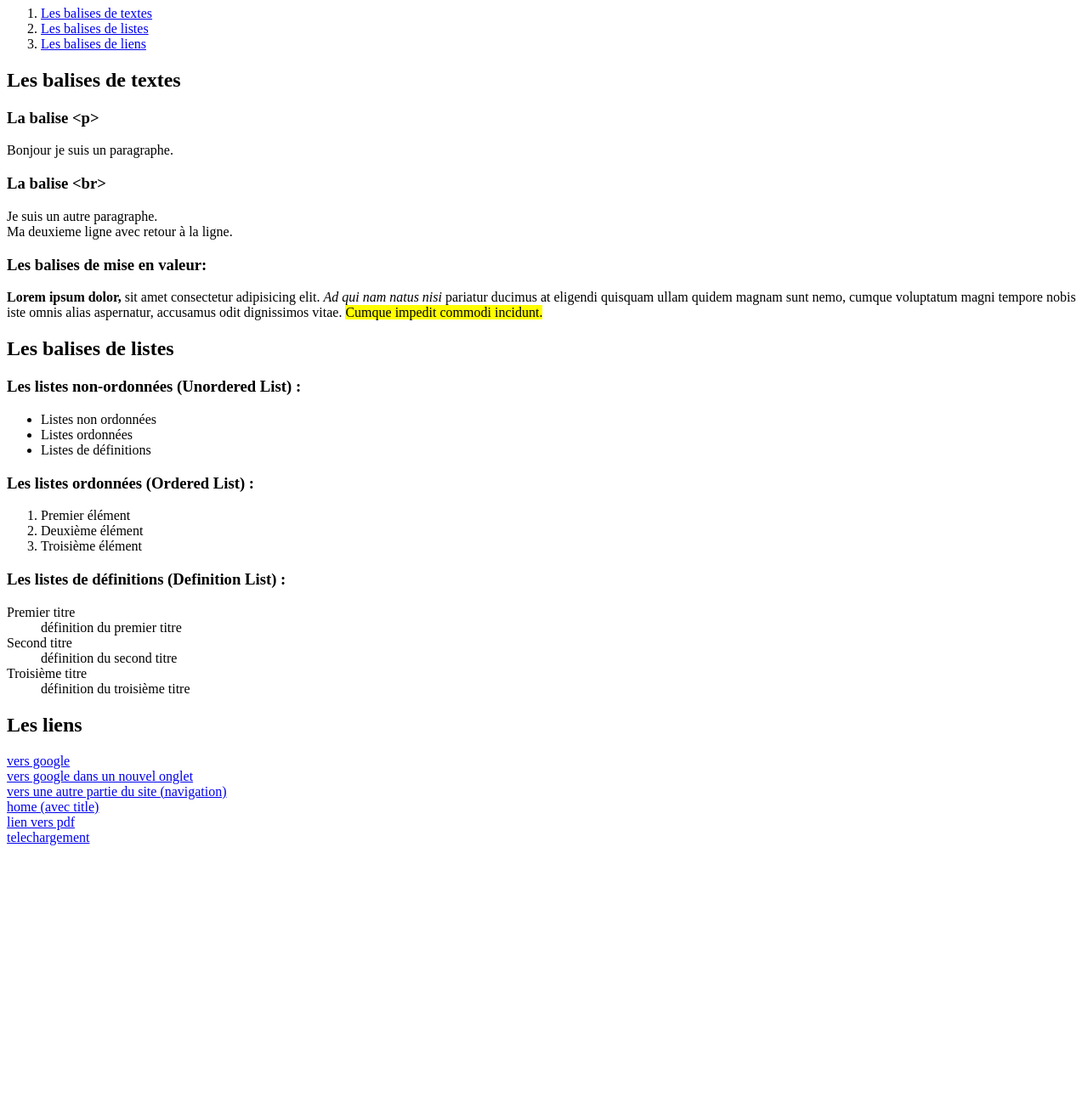
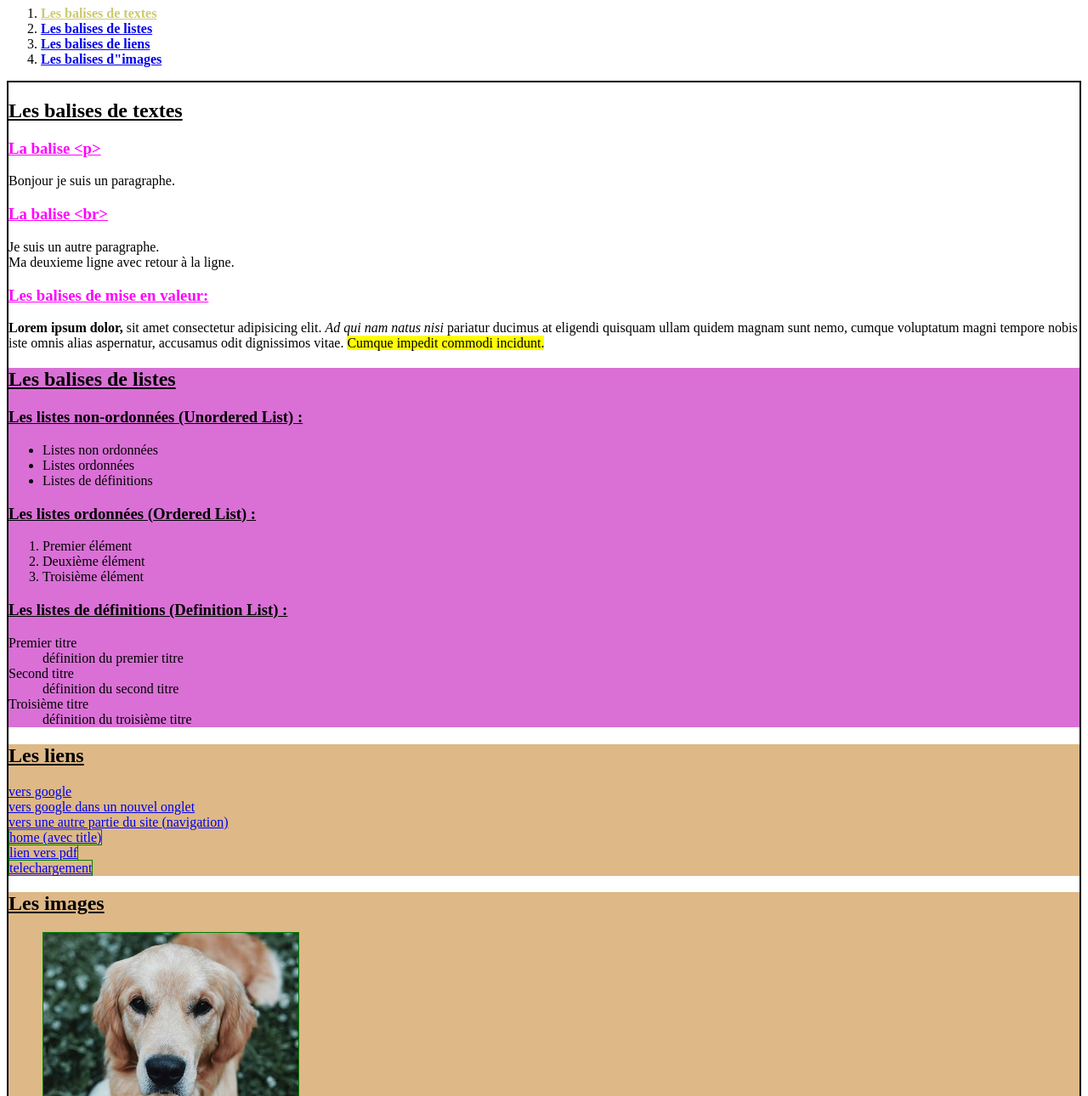
Before and after one commit to aKimtsPro/FondamentauxWeb, a plain HTML site: page demo/index.html in a window 1280 px wide. Shown: the part 73-1363 px from the top of the page at 85% size. Before the commit the page ends 1076 px from the top, so only its background shows below. Drawn offline with Linux system fonts and the light colour scheme.

Commit message:
post base css

```diff
--- /dev/null
+++ b/demo/css/main.css
@@ -0,0 +1,55 @@
+
+/* *{
+    border: 5px dashed cadetblue;
+} */
+
+/* Selecteur par nom de balise */
+header {
+    background-color:rgb(0, 255, 13);
+    color: white;
+}
+
+/* Selecteur par id */
+#main-content{
+    border: 2px solid black;
+}
+
+/* Selecteur par class */
+.classed-link{
+    font-weight: bold;
+}
+
+/* Tous les enfants indirects ou directs */
+#section-text h3{
+    color: fuchsia;
+}
+
+/* Tous les enfants directs */
+#demo-img > img{
+    border: 3px solid goldenrod;
+}
+
+/* Le premier voisin d'un élément */
+#section-text + *{
+    background-color: orchid;
+}
+
+/* Les voisins de manière générale */
+#section-list ~ *{
+    background-color: burlywood;
+}
+
+/* Selecteur par existance d'un attribut */
+/* pareil que '*[title]'  */
+[title] {
+    border: 1px solid green;
+}
+
+[href="#text"]{
+    color: rgb(204, 202, 113);
+}
+
+/* Combiner les selecteurs */
+h2, h3, h4, h5, div > h6 + p {
+    text-decoration: underline;
+}
--- a/demo/index.html
+++ b/demo/index.html
@@ -2,49 +2,71 @@
 <html lang="fr">
 <head>
     <title>Demo HTML</title>
+    <link rel="stylesheet" href="css/main.css">
 </head>
 <body>
 
-    <h1 id="demo">Demo HTML, les balises</h1>
 
+
+    <header>
+        <h1 id="demo">Demo HTML/CSS</h1>
+    </header>
+
+    <nav>
         <ol>
-        <li> <a href="#text">Les balises de textes</a> </li>
-        <li> <a href="#list">Les balises de listes</a> </li>
-        <li> <a href="#link">Les balises de liens</a> </li>
+            <li> <a href="#text" class="classed-link">Les balises de textes</a> </li>
+            <li> <a href="#list" class="classed-link">Les balises de listes</a> </li>
+            <li> <a href="#link" class="classed-link">Les balises de liens</a> </li>
+            <li> <a href="#img" class="classed-link">Les balises d"images</a> </li>
         </ol>
+    </nav>
 
-    <h2 id="text"> Les balises de textes </h2>
     <!-- a commenter -->
 
+    <div id="main-content">
+        <section id="section-text">
+            <h2 id="text"> Les balises de textes </h2>
+            <div>
+                <div>
                     <h3> La balise &lt;p&gt;</h3>
                     <p>Bonjour je suis un paragraphe.</p>
+                </div>
 
+                <div>
                     <h3> La balise &lt;br&gt;</h3>
                     <p>Je suis un autre paragraphe.<br> Ma deuxieme ligne avec retour à la ligne.</p>
+                </div>
 
+                <div>
                     <h3>Les balises de mise en valeur:</h3>
                     <p> <strong>Lorem ipsum dolor,</strong> sit amet consectetur adipisicing elit. <em>Ad qui nam natus nisi</em> pariatur ducimus at eligendi quisquam ullam quidem magnam sunt nemo, cumque voluptatum magni tempore nobis iste omnis alias aspernatur, accusamus odit dignissimos vitae. <mark>Cumque impedit commodi incidunt.</mark> </p>
+                </div>
+            </div>
+        </section>
 
+        <section id="section-list">
             <h2 id="list">Les balises de listes</h2>
-
+            <div id="list-container" class="demo-container">
+                <div>
                     <h3>Les listes non-ordonnées (Unordered List) : </h3>
-
                     <ul>
                         <li>Listes non ordonnées</li>
                         <li>Listes ordonnées</li>
                         <li>Listes de définitions</li>
                     </ul>
+                </div>
 
+                <div>
                     <h3>Les listes ordonnées (Ordered List) : </h3>
-
                     <ol>
                         <li>Premier élément</li>
                         <li>Deuxième élément</li>
                         <li>Troisième élément</li>
                     </ol>
+                </div>
 
+                <div>
                     <h3>Les listes de définitions (Definition List) : </h3>
-
                     <dl>
                         <dt>Premier titre</dt>
                         <dd>définition du premier titre</dd>
@@ -53,15 +75,40 @@
                         <dt>Troisième titre</dt>
                         <dd>définition du troisième titre</dd>
                     </dl>
+                </div>
 
+
+            </div>
+        </section>
+
+        <section id="section-link">
             <h2 id="link">Les liens</h2>
-
+            <div>
                 <a href="http://google.com">vers google</a><br>
                 <a href="http://google.com" target="_blank">vers google dans un nouvel onglet</a><br>
-    <a href="dossier/navigation.html">vers une autre partie du site (navigation)</a><br>
-    <a href="#demo" title="lien vers le de la page">home (avec title)</a><br>
+                <a href="dossier/navigation.html">vers une autre partie du site <span class="en-parathesse">(navigation)</span></a><br>
+                <a href="#demo" title="lien vers le de la page">home <span class="en-parathese">(avec title)</span></a><br>
                 <a href="ressources/Html & CSS (Bstorm).pdf" title="Html & CSS (Bstorm).pdf">lien vers pdf</a><br>
                 <a href="ressources/toDownload.rar" title="toDownload.rar">telechargement</a>
+            </div>
+        </section>
+
+        <section id="section-img">
+            <h2 id="img">Les images</h2>
+            <div id="demo-img">
+                <figure>
+                    <img src="../ressources/img/pexels-kira-schwarz-6898885.jpg" alt="photo d'un beau chien" title="photo d'un beau chien">
+                    <figcaption>Ceci est la photo d'un beau chien</figcaption>
+                </figure>
+                <img src="foireux" alt="photo d'un beau chien">
+                <!-- <img src="https://images.pexels.com/photos/6898885/pexels-photo-6898885.jpeg?auto=compress&cs=tinysrgb&dpr=2&h=650&w=940" alt=""> -->
+            </div>
+        </section>
+    </div>
+
+    <footer>
+        <p>cours donné par Alexandre Kimtsaris</p>
+    </footer>
 
 </body>
 </html>
```
Also changed, not shown: demo/navigation.html (+2 -1 lines), ressources/img/pexels-kira-schwarz-6898885.jpg (added). Lines whose indentation alone changed are shown as unchanged.
